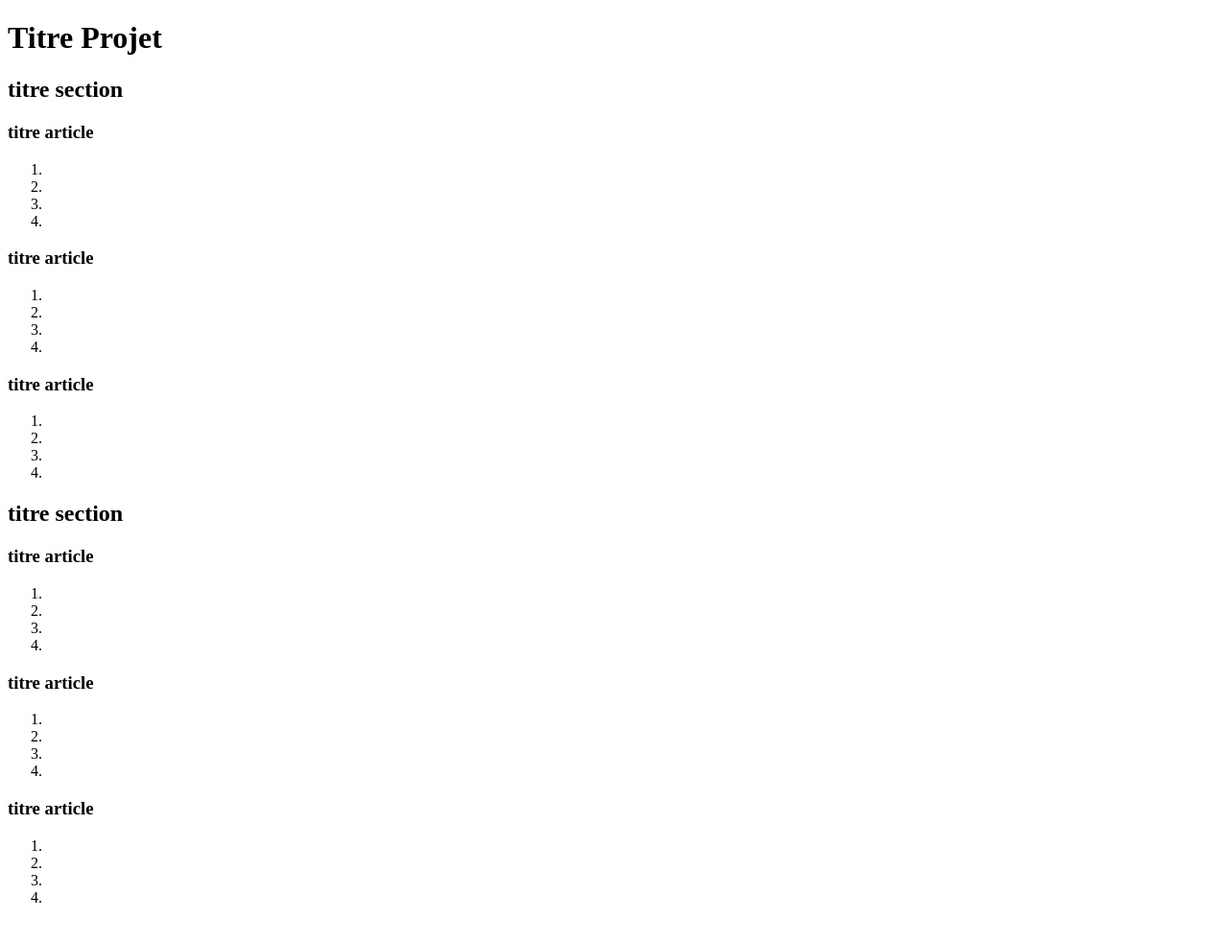
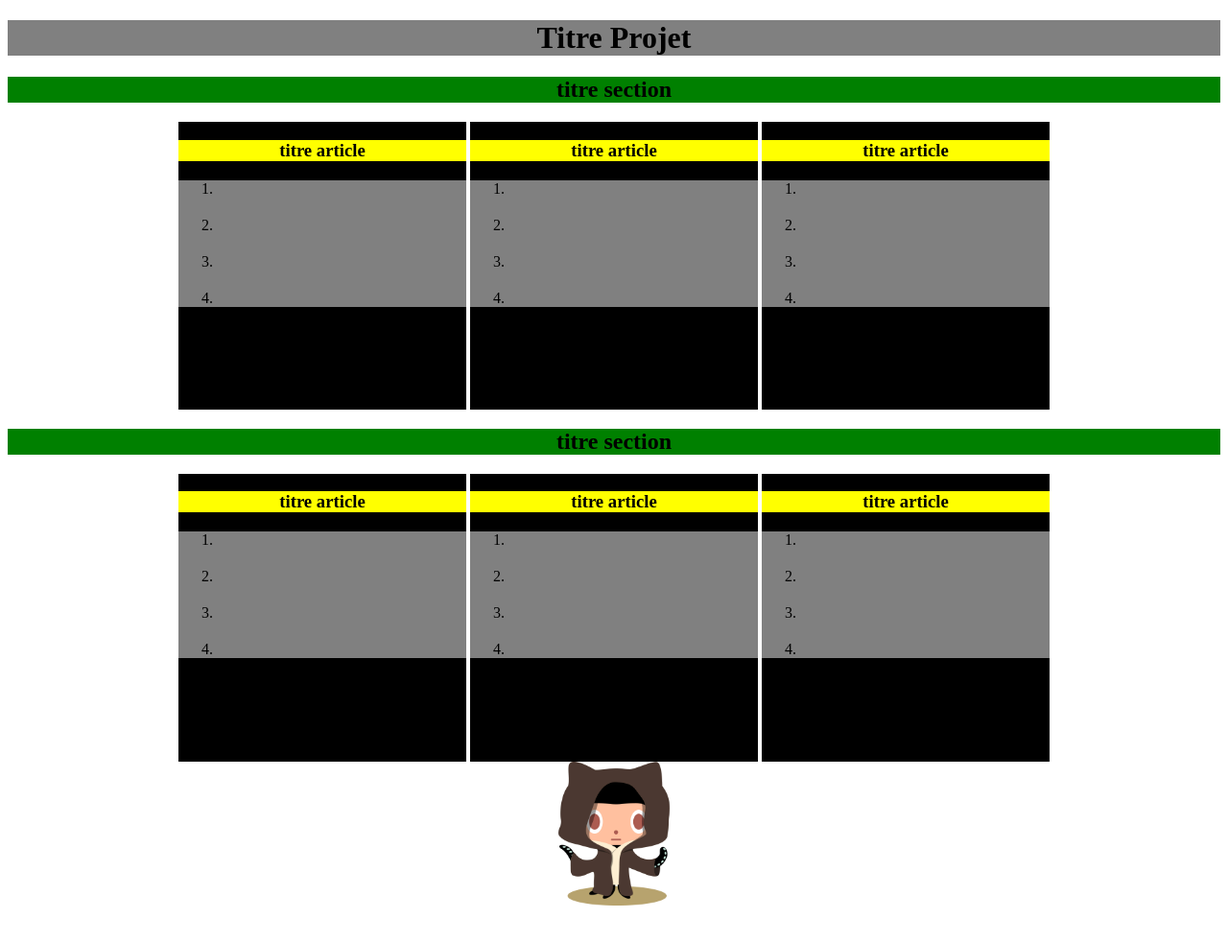
Before and after one commit to cyrilforrez/ToDoList, a plain HTML site: page index.html in a window 1280 px wide. Shown: the whole page at 96% size. Drawn offline with Linux system fonts and the light colour scheme.

Commit message:
add image,background color

```diff
--- a/index.html
+++ b/index.html
@@ -11,7 +11,7 @@
 </header>
 <section>
 	<h2>titre section</h2>
-	<article>
+	<article class="inside">
 		<h3>titre article</h3>
 		<div>
 			<ol>
@@ -22,7 +22,7 @@
 			</ol>
 		</div>
 	</article>
-	<article>
+	<article class="inside">
 		<h3>titre article</h3>
 		<div>
 			<ol>
@@ -33,7 +33,7 @@
 			</ol>
 		</div>
 	</article>
-	<article>
+	<article class="inside">
 		<h3>titre article</h3>
 		<div>
 			<ol>
@@ -47,7 +47,7 @@
 </section>
 <section>
 	<h2>titre section</h2>
-	<article>
+	<article class="inside">
 		<h3>titre article</h3>
 		<div>
 			<ol>
@@ -58,7 +58,7 @@
 			</ol>
 		</div>
 	</article>
-	<article>
+	<article class="inside">
 		<h3>titre article</h3>
 		<div>
 			<ol>
@@ -69,7 +69,7 @@
 			</ol>
 		</div>
 	</article>
-	<article>
+	<article class="inside">
 		<h3>titre article</h3>
 		<div>
 			<ol>
@@ -82,7 +82,7 @@
 	</article>
 </section>
 <footer>
-	<img src="" alt="">
+	<img src="octojedi.jpg" alt="octojedi">
 	<p></p>
 </footer>
 
--- a/style.css
+++ b/style.css
@@ -0,0 +1,18 @@
+body {text-align: center;}
+
+.inside {display: inline-block;
+          width: 300px;
+          height: 300px;
+          background-color: black;}
+article h3 {background-color: yellow;}
+
+header h1 {background-color: grey;}
+
+section h2 {background-color: green;}
+
+div {background-color: grey;}
+
+li {margin-top: 20px;}
+
+img {width: 150px;
+     height: 150px;}
```
Also changed, not shown: octojedi.jpg (added).
